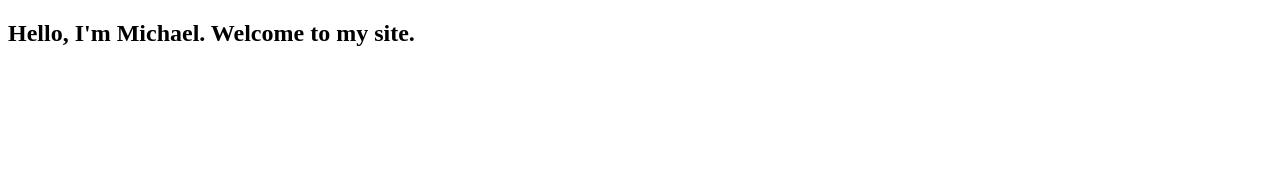
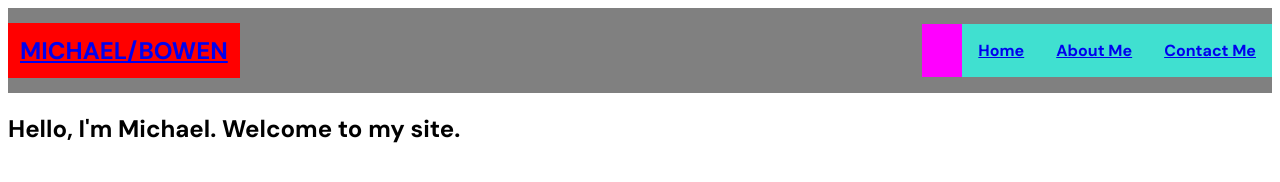
Before and after one commit to michaelbowen994/Portfolio-Site, a plain HTML site: page index.html in a window 1280 px wide. Drawn offline with Linux system fonts and the light colour scheme.

Commit message:
CSS edition
Added a few items.

```diff
--- /dev/null
+++ b/css/app.css
@@ -0,0 +1,31 @@
+body {
+	font-family: "DM Sans", san-serif;
+}
+
+#brand-logo {
+	text-transform: uppercase;
+	background-color: red;
+	font-weight: 700;
+	font-size: 1.5em;
+	padding: 0.5em;
+}
+
+nav {
+	display: flex;
+	align-items: center;
+	justify-content: space-between;
+	background-color: gray;
+}
+
+ul {
+	display: flex;
+	justify-content: space-around;
+	background-color: magenta;
+}
+
+li {
+	padding: 1em;
+	background-color: turquoise;
+	list-style-type: none;
+	font-weight: 700;
+}
--- a/index.html
+++ b/index.html
@@ -2,9 +2,20 @@
 <html>
 	<head>
 		<title>Michael Bowen: Crack Software Engineer</title>
+		<link rel="stylesheet" href="css/app.css" />
+		<link rel="preconnect" href="https://fonts.googleapis.com">
+		<link rel="preconnect" href="https://fonts.gstatic.com" crossorigin>
+		<link href="https://fonts.googleapis.com/css2?family=DM+Sans:ital,opsz,wght@0,9..40,100..1000;1,9..40,100..1000&display=swap" rel="stylesheet">
 	</head>
 	<body>
-		<nav></nav>
+		<nav>
+			<a id="brand-logo" href="index.html">Michael/Bowen</a>
+			<ul>
+				<li><a href="index.html">Home</a></li>
+				<li><a href="about.html">About Me</a></li>
+				<li><a href="contact.html">Contact Me</a></li>
+			</ul>
+		</nav>
 		<main>
 			<section>
 				<h1>Hello, I'm Michael. Welcome to my site.</h1>
```
